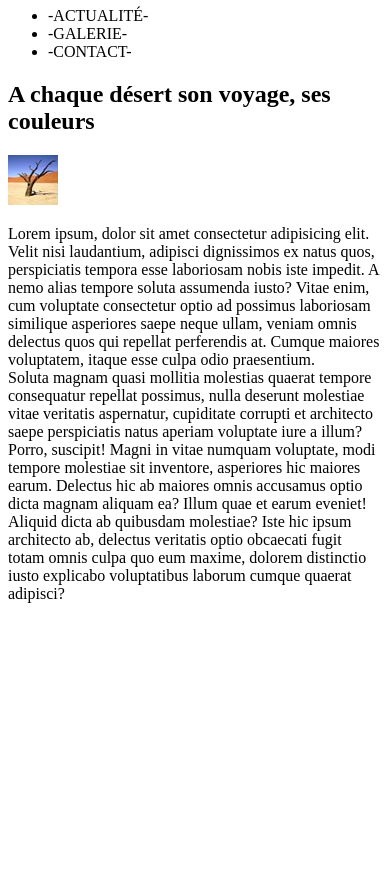
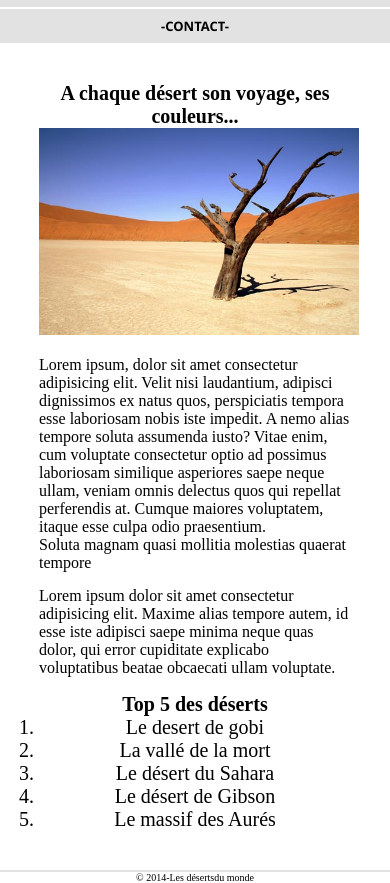
Before and after one commit to rayanouerfelli/Exercice2, a plain HTML site: page Index.html in a window 390 px wide. Shown: the part 185-1068 px from the top of the page. Before the commit the page ends 844 px from the top, so only its background shows below. Drawn offline with Linux system fonts and the light colour scheme.

Commit message:
tablette

```diff
--- a/Index.html
+++ b/Index.html
@@ -4,8 +4,10 @@
     <meta charset="UTF-8">
     <meta name="viewport" content="width=device-width, initial-scale=1.0">
     <title>Document</title>
+    <link rel="stylesheet" href="./assets/css/styles.css">
 </head>
 <body>
+    <div class="monstre">
     <header>
             <img class="logo" src="./assets/image/logo.png" alt="">
             <h1>Desert du monde </h1>
@@ -18,17 +20,37 @@
         </nav>
     </header>
     <main>
-        <h2>A chaque désert son voyage, ses <br>couleurs</h2>
-        <img class="vignette" src="./assets/image/vignette1.jpg" alt="">
-        <p>Lorem ipsum, dolor sit amet consectetur adipisicing elit. Velit nisi laudantium, adipisci dignissimos ex natus quos, perspiciatis tempora esse laboriosam nobis iste impedit. A nemo alias tempore soluta assumenda iusto?
-        Vitae enim, cum voluptate consectetur optio ad possimus laboriosam similique asperiores saepe neque ullam, veniam omnis delectus quos qui repellat perferendis at. Cumque maiores voluptatem, itaque esse culpa odio praesentium.<br>
-        Soluta magnam quasi mollitia molestias quaerat tempore consequatur repellat possimus, nulla deserunt molestiae vitae veritatis aspernatur, cupiditate corrupti et architecto saepe perspiciatis natus aperiam voluptate iure a illum? Porro, suscipit!
-        Magni in vitae numquam voluptate, modi tempore molestiae sit inventore, asperiores hic maiores earum. Delectus hic ab maiores omnis accusamus optio dicta magnam aliquam ea? Illum quae et earum eveniet!
-        Aliquid dicta ab quibusdam molestiae? Iste hic ipsum architecto ab, delectus veritatis optio obcaecati fugit totam omnis culpa quo eum maxime, dolorem distinctio iusto explicabo voluptatibus laborum cumque quaerat adipisci?</p>
+        <h2>A chaque désert son voyage, ses <br>couleurs...</h2>
+        <img class="vignette" src="./assets/image/desert.jpg" alt="">
+            <p>Lorem ipsum, dolor sit amet consectetur adipisicing elit. Velit nisi laudantium, adipisci dignissimos ex natus quos, perspiciatis tempora esse laboriosam nobis iste impedit. A nemo alias tempore soluta assumenda iusto?
+                Vitae enim, cum voluptate consectetur optio ad possimus laboriosam similique asperiores saepe neque ullam, veniam omnis delectus quos qui repellat perferendis at. Cumque maiores voluptatem, itaque esse culpa odio praesentium.<br>
+                Soluta magnam quasi mollitia molestias quaerat tempore
+            </p>
+            <p>Lorem ipsum dolor sit amet consectetur adipisicing elit. Maxime alias tempore autem, id esse iste adipisci saepe minima neque quas dolor, qui error cupiditate explicabo voluptatibus beatae obcaecati ullam voluptate.
+            </p>
+        <div class="top">
+            <h3> Top 5 des déserts</h3>
+            <!-- <h3> Galerie</h3> -->
+                    <ol>
+                        <li>Le desert de gobi</li>
+                        <li> La vallé de la mort</li>
+                        <li>Le désert du Sahara</li>
+                        <li>Le désert de Gibson</li>
+                        <li>Le massif des Aurés</li>
+                    </ol>
+
+
+
+
+
+
+        </div>
+
     </main>
     <footer>
+        <p>© 2014-Les désertsdu monde </p>
 
     </footer>
-
+    </div>
 </body>
 </html>
--- a/assets/css/styles.css
+++ b/assets/css/styles.css
@@ -0,0 +1,101 @@
+*{
+        box-sizing: border-box;
+        margin: 0;
+        padding: 0;
+        font-size: 20px;
+        /* border: 1px  */
+}
+h1{
+        color:  #B05B22;
+        text-align: center;}
+
+.logo{
+        width: auto;
+        display: block;
+        margin-left: auto;
+        margin-right: auto;
+}
+nav li{
+        text-transform: uppercase;
+        font-size: small;
+        font-weight: bold;
+        font-family: 'Segoe UI', Tahoma, Geneva, Verdana, sans-serif;
+        padding-top: 2%;
+        padding-bottom: 2%;
+        margin-bottom: 0.5%;
+        height: auto;
+        width: auto;
+        background-color: #E2E2E2;
+}
+nav ul{
+        text-align: center;
+
+}
+main{
+        margin: 10%;
+        text-align: center;}
+main p{
+        margin-top: 5%;
+        margin-bottom: 5%;
+        font-size: medium;
+        text-align: left;
+
+}
+.vignette{
+        width:
+        320px;}
+footer{
+        text-align: center;
+        border-top: solid 2px #E2E2E2;}
+footer p{
+        font-size: x-small;
+}
+/* css pour une largeur supérieure ou égale à 768px (tablette)*/
+@media screen and (min-width: 768px) {
+
+body{
+        background-color: #E2E2E2;
+}
+.monstre{
+        margin: auto;
+        width: 90%;
+        background-color: white;
+}
+h1{
+        margin-top: 20px;
+        margin-bottom: 20px;
+
+  }
+nav li{
+
+                padding: 10px 70px ;
+                white-space: nowrap;
+                list-style: none;
+                font-family: 'Segoe UI', Tahoma, Geneva, Verdana, sans-serif;
+                font-size: medium;
+
+
+        }
+nav ul{
+
+                display: flex;
+                justify-content: center;
+                flex-direction: row;
+        }
+        nav{
+                padding: auto;
+                border:
+        }
+.vignette{
+                width: auto;}
+
+
+
+
+
+
+
+
+
+
+}
```
